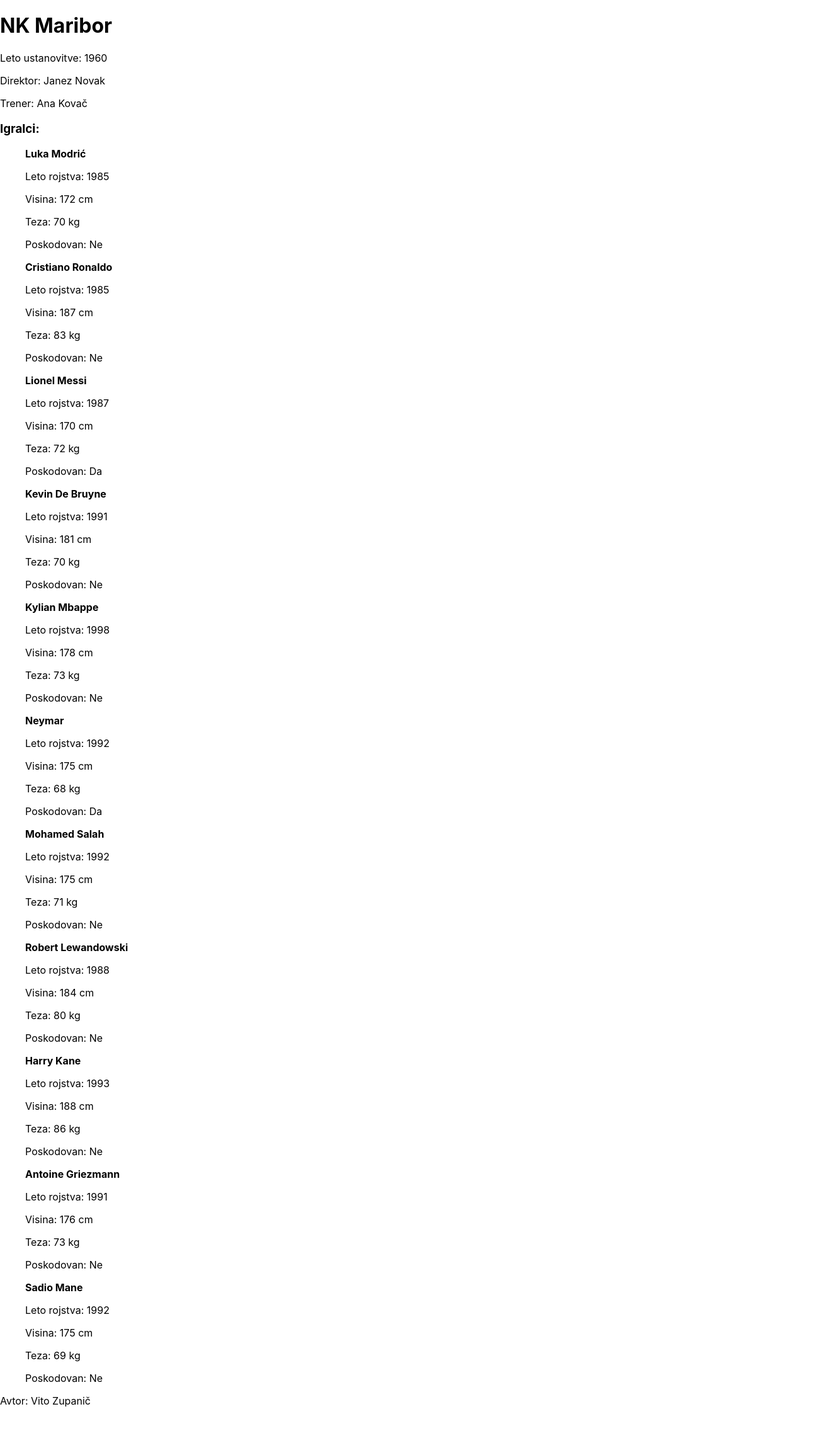
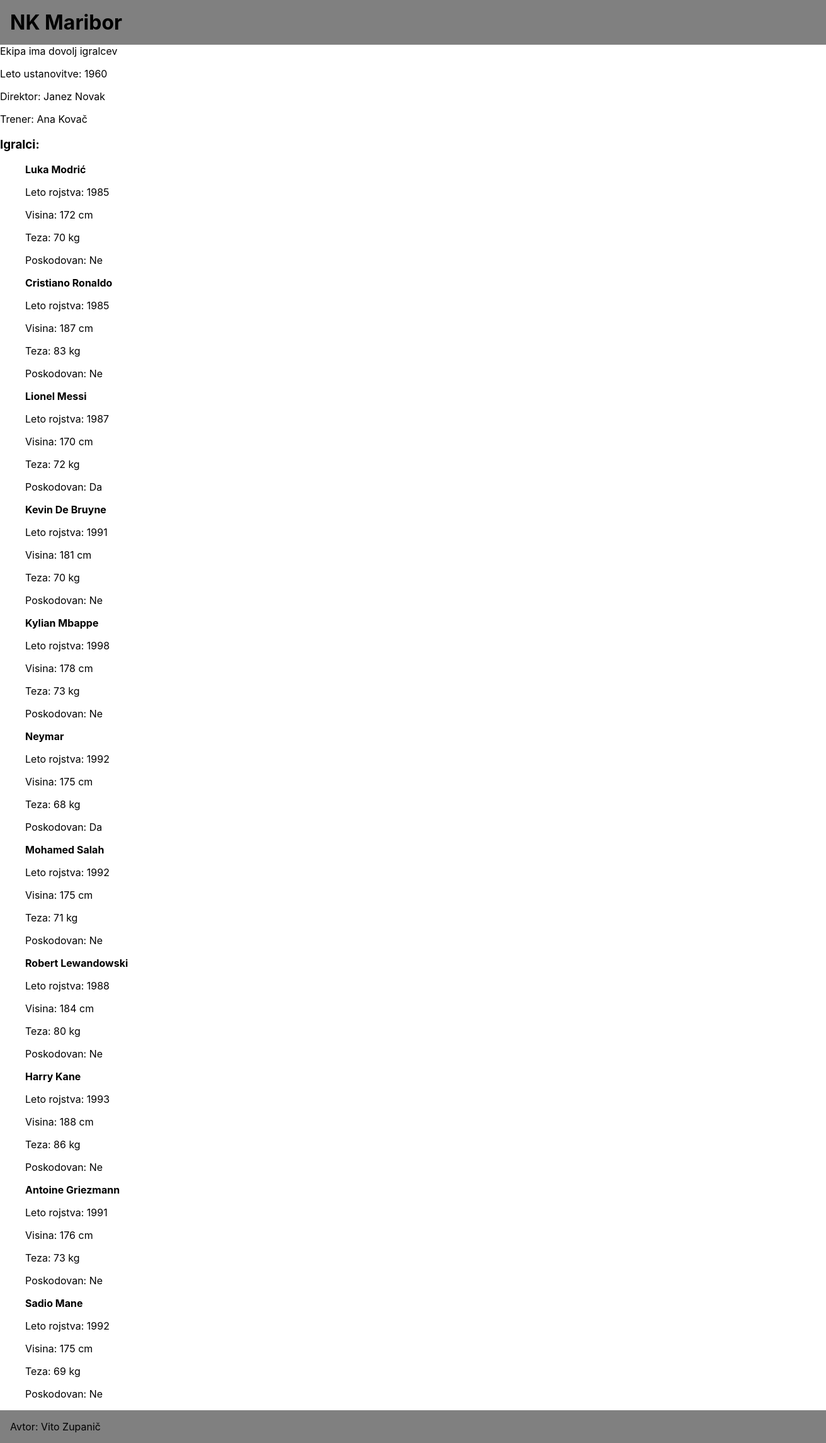
Before and after one commit to Vzupa/ogrodja_in_okolja, a React (Create React App) app: page / in a window 1280 px wide. Shown: the whole page at 63% size, 1312 px wide, since content can reach past the window. Before the commit the page ends 2234 px from the top, so only its background shows below. Built offline with nearby package versions, Linux system fonts and the light colour scheme.

Commit message:
Končal z 2. nalogo

```diff
--- a/src/App.tsx
+++ b/src/App.tsx
@@ -2,7 +2,7 @@
 import logo from './logo.svg';
 import './App.css';
 import { Header, Footer, Main } from './Components';
-import { Menu, Noga, IgralecInfo, EkipaInfo } from './Components';
+import { Menu, Noga, IgralecInfo, EkipaInfo, OpozoriloKomponent, InfoKomponent } from './Components';
 import { Igralec } from './Modules/Oseba';
 import { ekipa } from './Modules/primer';
 
@@ -10,6 +10,7 @@
   return (
     <div>
       <Menu />
+      {ekipa.igralci.length < 11 ? <OpozoriloKomponent /> : <InfoKomponent />}
       <EkipaInfo ekipa={ekipa} />
       <Noga />
     </div>
--- a/src/Components/Igralec/Igralec.tsx
+++ b/src/Components/Igralec/Igralec.tsx
@@ -14,5 +14,5 @@
             <p>Teza: {igralec.teza} kg</p>
             <p>Poskodovan: {igralec.poskodovan ? 'Da' : 'Ne'}</p>
         </div>
-    )
-}
+    );
+};
--- a/src/Components/Info/Info.tsx
+++ b/src/Components/Info/Info.tsx
@@ -1 +1,7 @@
-export {};
+export const InfoKomponent = () => {
+    return (
+        <div>
+            Ekipa ima dovolj igralcev
+        </div>
+    );
+};
--- a/src/Components/Info/index.ts
+++ b/src/Components/Info/index.ts
@@ -1 +1 @@
-export {};
+export { InfoKomponent } from "./Info";
--- a/src/Components/Menu/Menu.tsx
+++ b/src/Components/Menu/Menu.tsx
@@ -1,5 +1,5 @@
 import { ekipa } from "../../Modules/primer"
 
 export function Menu(){
-    return <h1>{ekipa.ime}</h1>
+    return <h1 className="menu-wrapper">{ekipa.ime}</h1>
 };
--- a/src/Components/Noga/Noga.tsx
+++ b/src/Components/Noga/Noga.tsx
@@ -1,3 +1,3 @@
 export function Noga(): JSX.Element{
-    return <div>Avtor: Vito Zupanič</div>
+    return <div className="footer">Avtor: Vito Zupanič</div>
 }
--- a/src/Components/Opozorilo/Opozorilo.tsx
+++ b/src/Components/Opozorilo/Opozorilo.tsx
@@ -1 +1,7 @@
-export {};
+export const OpozoriloKomponent = () => {
+    return (
+        <div>
+            Ekipa nima dovolj igralcev
+        </div>
+    );
+};
--- a/src/Components/Opozorilo/index.ts
+++ b/src/Components/Opozorilo/index.ts
@@ -1 +1 @@
-export {};
+export { OpozoriloKomponent } from "./Opozorilo";
--- a/src/Components/index.ts
+++ b/src/Components/index.ts
@@ -5,3 +5,5 @@
 export { Noga } from "./Noga";
 export { IgralecInfo } from "./Igralec";
 export { EkipaInfo } from "./Telo";
+export { InfoKomponent } from "./Info";
+export { OpozoriloKomponent } from "./Opozorilo";
--- a/src/index.css
+++ b/src/index.css
@@ -11,3 +11,23 @@
   font-family: source-code-pro, Menlo, Monaco, Consolas, 'Courier New',
     monospace;
 }
+
+.menu-wrapper {
+  top: 0;
+  left: 0;
+  width: 100%;
+  z-index: 9999;
+  background-color: gray;
+  margin: 0;
+  padding: 1rem;
+}
+
+.footer {
+  bottom: 0;
+  left: 0;
+  width: 100%;
+  z-index: 9999;
+  background-color: gray;
+  margin: 0;
+  padding: 1rem;
+}
```
Also changed, not shown: 1 other file (tests, documents, lock files or other folders).
